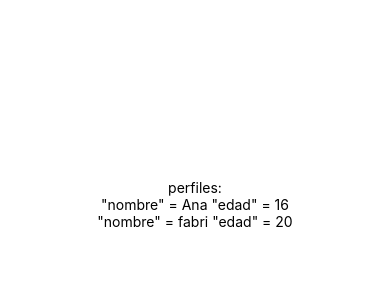
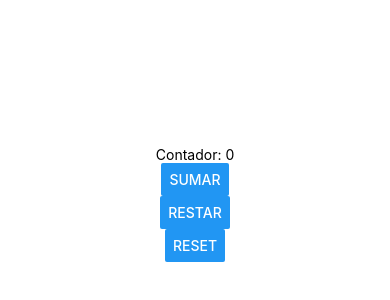
Before and after one commit to eckerdtleonardo1-tech/ExpoApp-actividades, a React Native app: screen / in a window 390 px wide. Shown: the part 218-518 px from the top of the page. Built offline with nearby package versions, Linux system fonts and the light colour scheme.

Commit message:
contador

```diff
--- a/App.js
+++ b/App.js
@@ -1,16 +1,53 @@
-import { StatusBar } from 'expo-status-bar';
-import { StyleSheet, Text, View } from 'react-native';
-import Perfil from './components/Perfil';
+import { View, Text, Button, StyleSheet } from 'react-native';
+import { useState } from 'react';
+
+
 
 export default function App() {
-  return (
-    <View style={styles.container}>
-      <Text>perfiles:</Text>
-      <StatusBar style="auto" />
-      <Perfil nombre="Ana" edad={16} />
-      <Perfil nombre="fabri" edad={20}/>
-    </View>
-  );
+    const [contador, setContador] = useState(0);
+
+    const sumar = ()=>{setContador(contador + 1)};
+    const restar =()=>{
+
+
+
+if ((contador - 1) >= 0) {
+          setContador(contador - 1)
+
+}
+
+
+
+
+
+
+
+
+
+    };
+
+    return (
+        <View style = {styles.container}>
+            <Text>Contador: {contador}</Text>
+
+
+            <Button
+                title="Sumar"
+                onPress={() => sumar() }
+            />
+            <Button
+              title="Restar"
+              onPress={() => restar()}
+              />
+              <Button
+                title="Reset"
+                onPress={() => setContador(0)}
+                />
+
+
+
+        </View>
+    );
 }
 
 const styles = StyleSheet.create({
--- a/components/saludo.js
+++ /dev/null
@@ -1,3 +0,0 @@
-function Saludo() {
-  return <Text>Hola 👋</Text>;
-}
```
Also changed, not shown: components/contador.js (added, +20 -0 lines).
